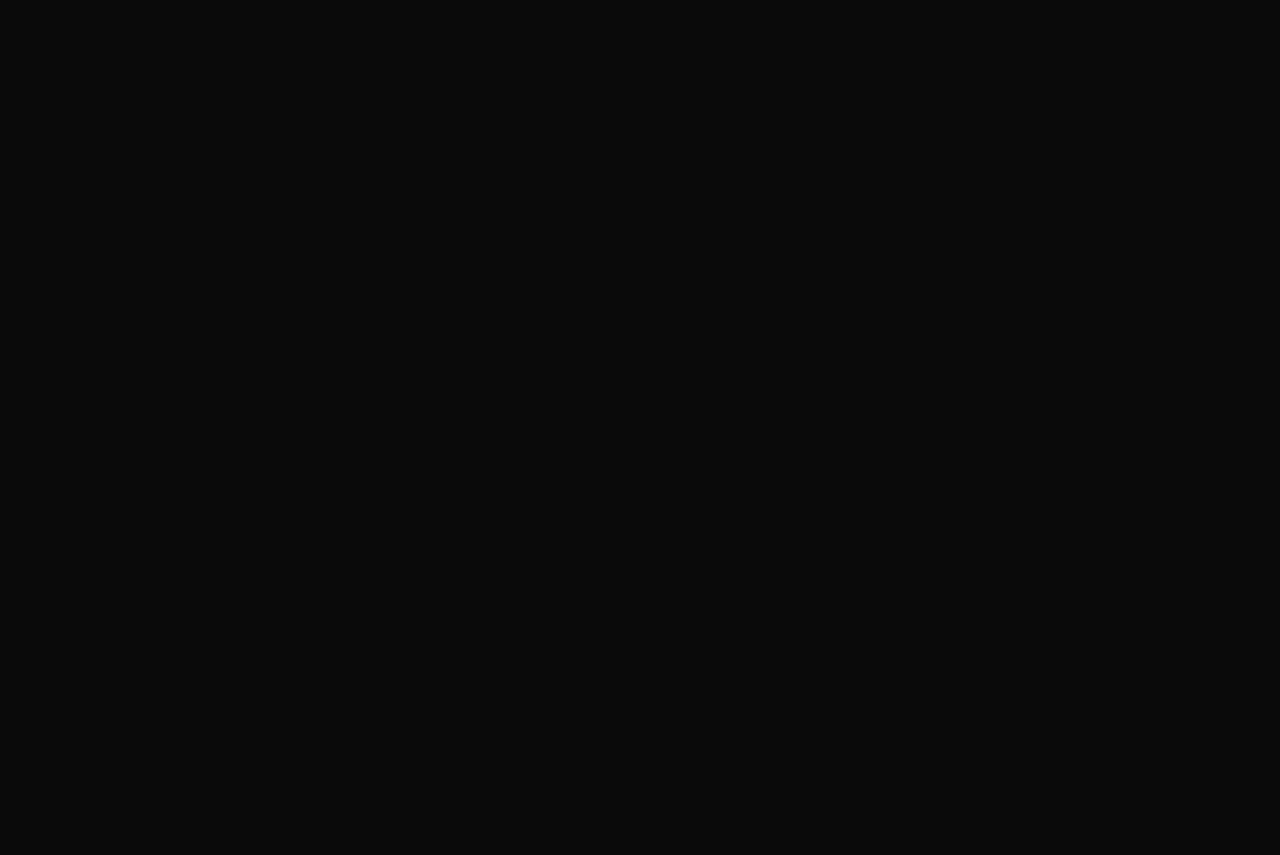
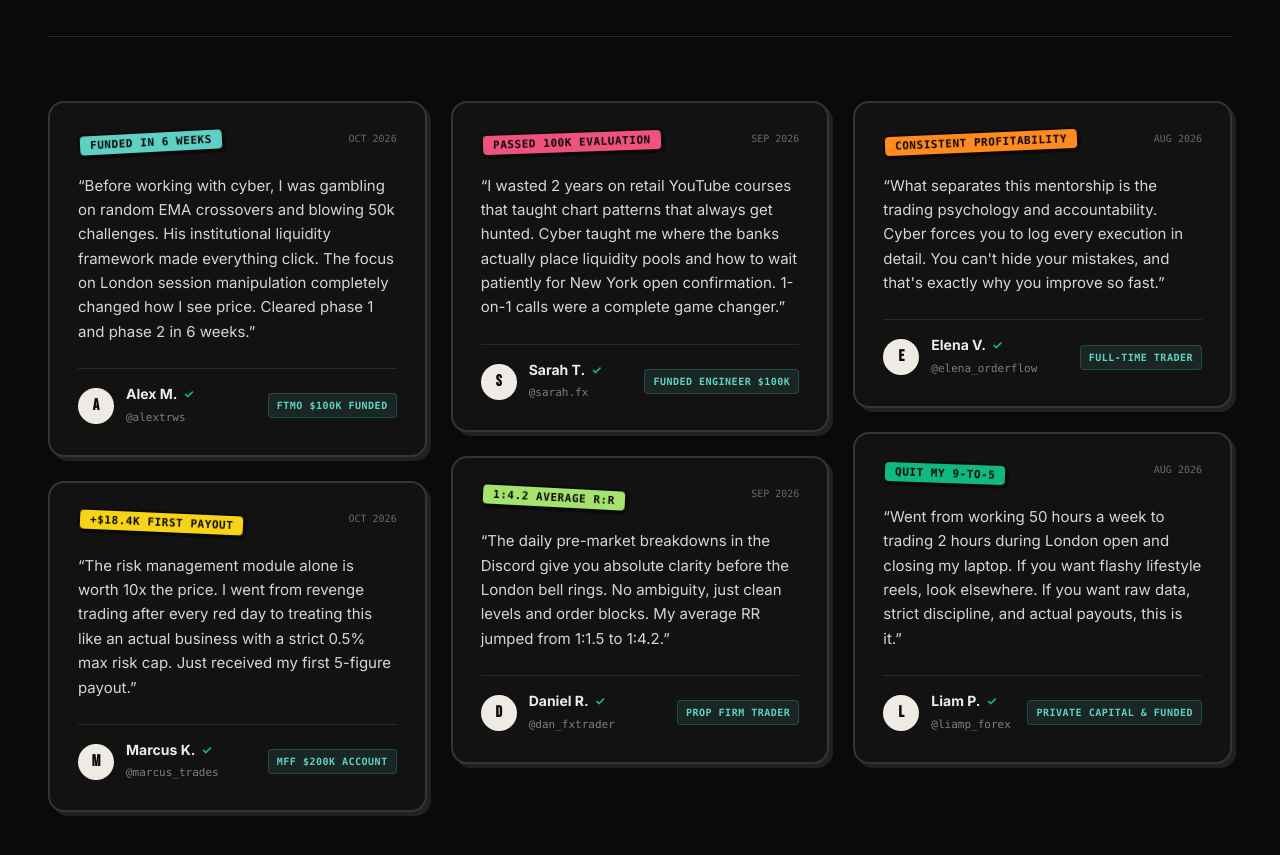
Before and after one commit to atoblankson/tradesbycyber, a Next.js app: page / in a window 1280 px wide. Shown: the part 6358-7213 px from the top of the page. Before the commit the page ends 6083 px from the top, so only its background shows below. Built offline with nearby package versions, Linux system fonts and the light colour scheme.

Commit message:
feat: add Testimonials section on black with 6 masonry student quote cards

```diff
--- a/src/app/page.tsx
+++ b/src/app/page.tsx
@@ -8,6 +8,7 @@ import {
   AboutSection,
   ResultsSection,
   WorkWithMeSection,
+  TestimonialsSection,
 } from "@/components";
 
 export default function Home() {
@@ -39,6 +40,9 @@ export default function Home() {
 
       {/* 5. Work With Me Section on Cream with 3 Offer Cards & Most Popular Sticker */}
       <WorkWithMeSection />
+
+      {/* 6. Testimonials Section on Black: Student Quote Cards in Masonry Layout */}
+      <TestimonialsSection />
     </main>
   );
 }
--- /dev/null
+++ b/src/components/TestimonialsSection.tsx
@@ -0,0 +1,202 @@
+import React from "react";
+import { Container } from "./Container";
+import { Sticker, StickerColor } from "./Sticker";
+
+export interface TestimonialItem {
+  id: string;
+  name: string;
+  handle: string;
+  resultTag: string;
+  stickerColor: StickerColor;
+  rotation: number;
+  quote: string;
+  metric: string;
+  date: string;
+}
+
+/* =========================================================================
+   STUDENT TESTIMONIALS DATA (PLACEHOLDERS)
+   6 student quote cards in a masonry layout with varied lengths & sticker tags
+   ========================================================================= */
+const TESTIMONIALS: TestimonialItem[] = [
+  {
+    id: "review-1",
+    name: "Alex M.",
+    handle: "@alextrws",
+    resultTag: "FUNDED IN 6 WEEKS",
+    stickerColor: "teal",
+    rotation: -3,
+    quote:
+      "Before working with cyber, I was gambling on random EMA crossovers and blowing 50k challenges. His institutional liquidity framework made everything click. The focus on London session manipulation completely changed how I see price. Cleared phase 1 and phase 2 in 6 weeks.",
+    metric: "FTMO $100K Funded",
+    date: "OCT 2026",
+  },
+  {
+    id: "review-2",
+    name: "Marcus K.",
+    handle: "@marcus_trades",
+    resultTag: "+$18.4K FIRST PAYOUT",
+    stickerColor: "yellow",
+    rotation: 2.5,
+    quote:
+      "The risk management module alone is worth 10x the price. I went from revenge trading after every red day to treating this like an actual business with a strict 0.5% max risk cap. Just received my first 5-figure payout.",
+    metric: "MFF $200K Account",
+    date: "OCT 2026",
+  },
+  {
+    id: "review-3",
+    name: "Sarah T.",
+    handle: "@sarah.fx",
+    resultTag: "PASSED 100K EVALUATION",
+    stickerColor: "pink",
+    rotation: -2,
+    quote:
+      "I wasted 2 years on retail YouTube courses that taught chart patterns that always get hunted. Cyber taught me where the banks actually place liquidity pools and how to wait patiently for New York open confirmation. 1-on-1 calls were a complete game changer.",
+    metric: "Funded Engineer $100K",
+    date: "SEP 2026",
+  },
+  {
+    id: "review-4",
+    name: "Daniel R.",
+    handle: "@dan_fxtrader",
+    resultTag: "1:4.2 AVERAGE R:R",
+    stickerColor: "lime",
+    rotation: 3,
+    quote:
+      "The daily pre-market breakdowns in the Discord give you absolute clarity before the London bell rings. No ambiguity, just clean levels and order blocks. My average RR jumped from 1:1.5 to 1:4.2.",
+    metric: "Prop Firm Trader",
+    date: "SEP 2026",
+  },
+  {
+    id: "review-5",
+    name: "Elena V.",
+    handle: "@elena_orderflow",
+    resultTag: "CONSISTENT PROFITABILITY",
+    stickerColor: "orange",
+    rotation: -2.5,
+    quote:
+      "What separates this mentorship is the trading psychology and accountability. Cyber forces you to log every execution in detail. You can't hide your mistakes, and that's exactly why you improve so fast.",
+    metric: "Full-Time Trader",
+    date: "AUG 2026",
+  },
+  {
+    id: "review-6",
+    name: "Liam P.",
+    handle: "@liamp_forex",
+    resultTag: "QUIT MY 9-TO-5",
+    stickerColor: "profit",
+    rotation: 2,
+    quote:
+      "Went from working 50 hours a week to trading 2 hours during London open and closing my laptop. If you want flashy lifestyle reels, look elsewhere. If you want raw data, strict discipline, and actual payouts, this is it.",
+    metric: "Private Capital & Funded",
+    date: "AUG 2026",
+  },
+];
+
+export interface TestimonialsSectionProps {
+  className?: string;
+}
+
+export function TestimonialsSection({ className = "" }: TestimonialsSectionProps) {
+  return (
+    <section
+      id="testimonials"
+      aria-label="Student Testimonials and Reviews"
+      className={`
+        w-full bg-[#0A0A0A] text-[#EFEAE4]
+        border-b-2 sm:border-b-[3px] border-[#0A0A0A]
+        py-16 sm:py-24 md:py-32 select-none
+        ${className}
+      `.trim()}
+    >
+      <Container size="lg">
+        {/* Section Header */}
+        <div className="flex flex-col md:flex-row md:items-end justify-between gap-6 mb-12 sm:mb-16 pb-8 border-b border-[rgba(239,234,228,0.15)]">
+          <div>
+            <div className="flex items-center gap-3 mb-4">
+              <span className="font-mono text-xs uppercase tracking-widest text-[#F0527E] bg-[#F0527E]/10 border border-[#F0527E]/30 px-3 py-1 rounded-full font-bold">
+                {"// 05 • STUDENT COMMUNITY PROOF"}
+              </span>
+              <span className="font-mono text-xs text-[#EFEAE4]/50 tracking-wider hidden sm:inline">
+                VERIFIED STUDENT WINS
+              </span>
+            </div>
+
+            <h2 className="font-display uppercase text-5xl sm:text-7xl md:text-8xl lg:text-9xl tracking-tight leading-[0.85] text-[#EFEAE4]">
+              COMMUNITY WINS.
+            </h2>
+          </div>
+
+          <p className="font-sans text-sm sm:text-base text-[#EFEAE4]/75 max-w-md leading-relaxed">
+            Real quotes and milestone payouts from students executing the institutional orderflow framework in live markets.
+          </p>
+        </div>
+
+        {/* ----------------------------------------------------------- */}
+        {/* MASONRY-STYLE GRID OF 6 STUDENT QUOTE CARDS                 */}
+        {/* ----------------------------------------------------------- */}
+        <div className="columns-1 md:columns-2 lg:columns-3 gap-6 space-y-6">
+          {TESTIMONIALS.map((item) => (
+            <div
+              key={item.id}
+              className="break-inside-avoid"
+            >
+              <article className="
+                relative flex flex-col justify-between
+                bg-[#121212] border-2 border-[rgba(239,234,228,0.16)]
+                rounded-2xl p-6 sm:p-7
+                shadow-[4px_4px_0px_rgba(239,234,228,0.1)]
+                hover:border-[rgba(239,234,228,0.35)] transition-colors
+              ">
+                {/* Result Tag as Rotated Sticker */}
+                <div className="mb-5 flex items-start justify-between gap-3">
+                  <Sticker
+                    label={item.resultTag}
+                    color={item.stickerColor}
+                    rotation={item.rotation}
+                    size="sm"
+                    className="font-mono text-[11px] font-black shadow-[2px_2px_0px_#0A0A0A] border-2 border-[#0A0A0A]"
+                  />
+                  <span className="font-mono text-[10px] text-[#EFEAE4]/40">
+                    {item.date}
+                  </span>
+                </div>
+
+                {/* Quote Text */}
+                <p className="font-sans text-sm sm:text-[15px] leading-relaxed text-[#EFEAE4]/90 mb-6 font-normal">
+                  &ldquo;{item.quote}&rdquo;
+                </p>
+
+                {/* Author Info & Metric Bar */}
+                <div className="pt-4 border-t border-[rgba(239,234,228,0.1)] flex items-center justify-between">
+                  {/* Avatar Initial + Student Name/Handle */}
+                  <div className="flex items-center gap-3">
+                    <div className="w-9 h-9 rounded-full bg-[#EFEAE4] text-[#0A0A0A] font-display text-base font-black flex items-center justify-center select-none">
+                      {item.name.charAt(0)}
+                    </div>
+                    <div>
+                      <div className="font-sans text-sm font-bold text-[#EFEAE4] leading-tight flex items-center gap-1.5">
+                        <span>{item.name}</span>
+                        <span className="text-[#10B981] text-xs" title="Verified Trader">✓</span>
+                      </div>
+                      <span className="font-mono text-[11px] text-[#EFEAE4]/50 leading-none">
+                        {item.handle}
+                      </span>
+                    </div>
+                  </div>
+
+                  {/* Prop Firm / Metric Badge */}
+                  <span className="font-mono text-[10px] text-[#5ED1C4] uppercase tracking-wider font-semibold bg-[#5ED1C4]/10 px-2 py-1 rounded border border-[#5ED1C4]/20">
+                    {item.metric}
+                  </span>
+                </div>
+              </article>
+            </div>
+          ))}
+        </div>
+      </Container>
+    </section>
+  );
+}
+
+export default TestimonialsSection;
--- a/src/components/index.ts
+++ b/src/components/index.ts
@@ -9,3 +9,4 @@ export * from "./StatsRow";
 export * from "./AboutSection";
 export * from "./ResultsSection";
 export * from "./WorkWithMeSection";
+export * from "./TestimonialsSection";
```
